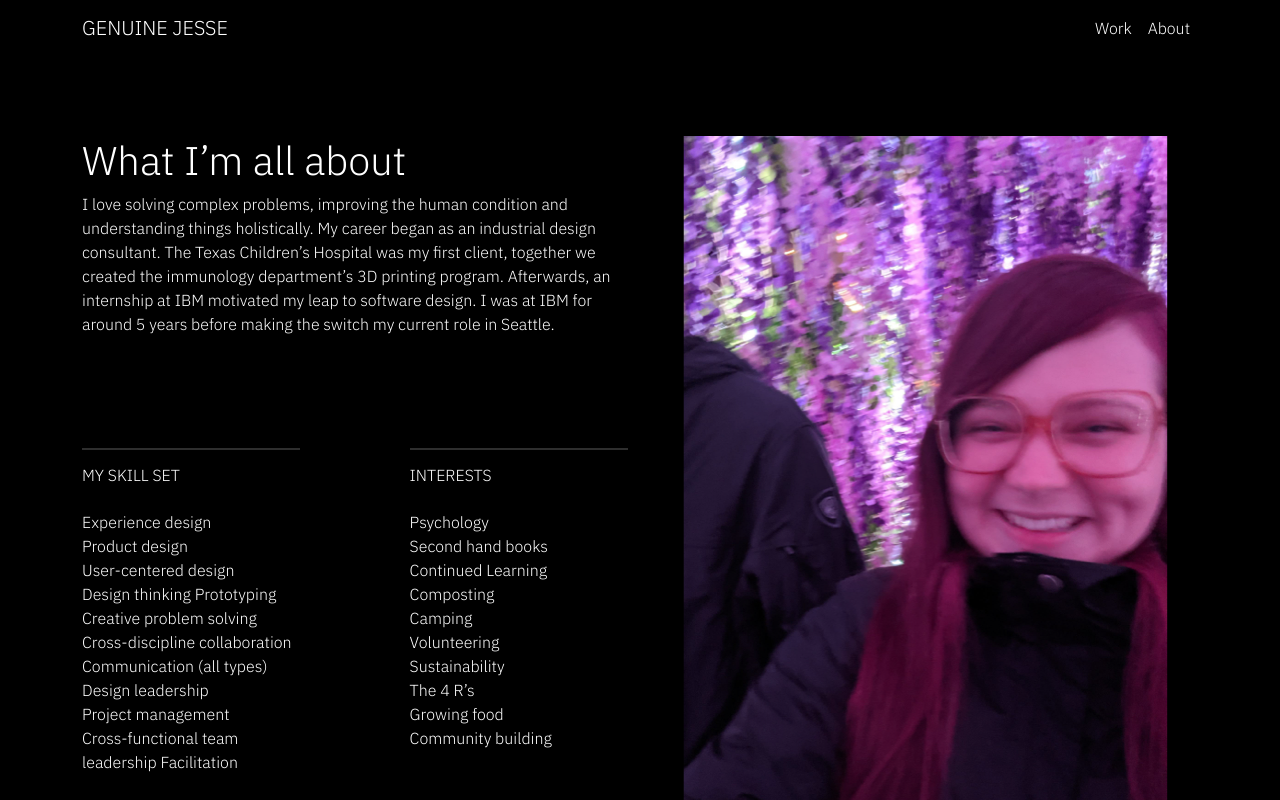
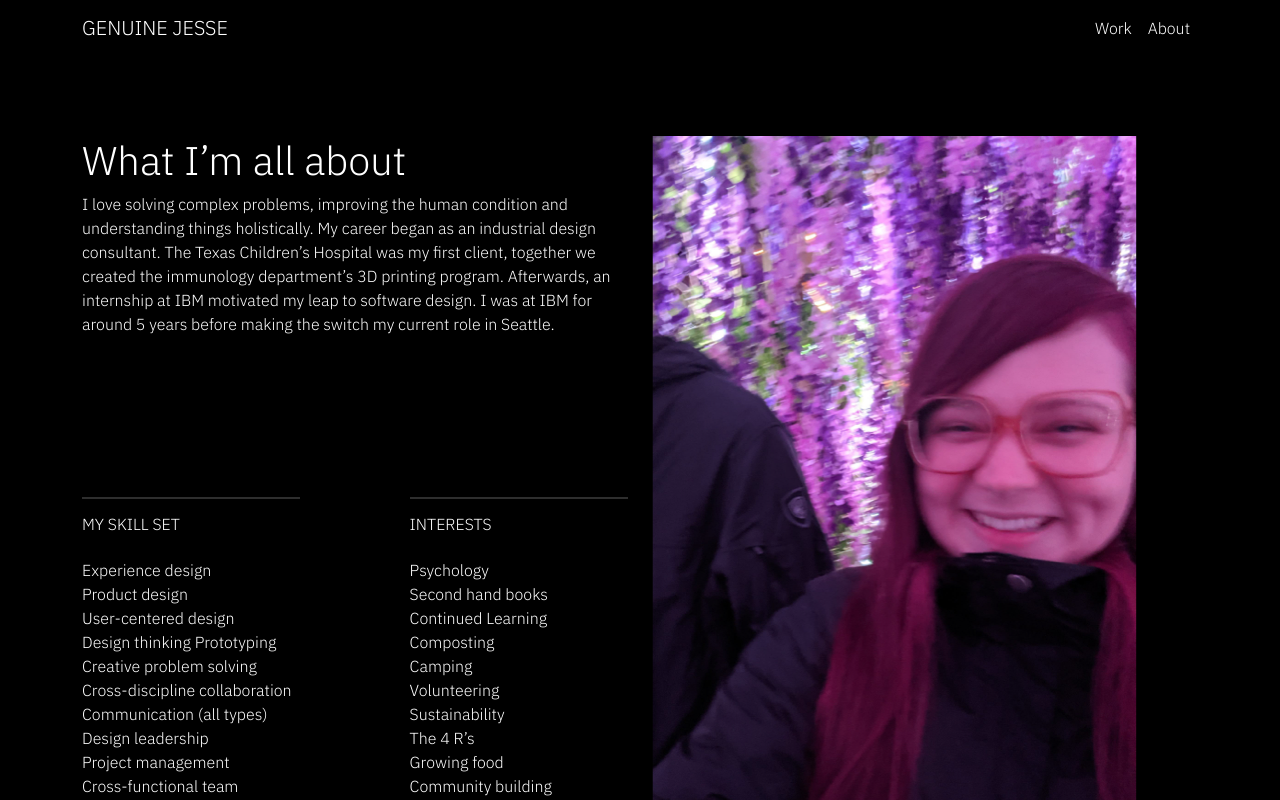
Before and after one commit to Meyer-and-Moon-Enterprises/moon-portfolio, a Next.js app: page /about in a window 1280 px wide. Shown: the top 800 px of the page. Built offline with nearby package versions, Linux system fonts and the light colour scheme.

Commit message:
updates to about page

```diff
--- a/src/components/About.js
+++ b/src/components/About.js
@@ -6,8 +6,16 @@ export default function AboutComponent () {
       <Container>
         <Row className={`spacer`} />
         <Row className={`pt-3 pb-5`}>
-          <Col className='d-flex flex-column justify-content-between'>
-            <Row>
+          <div className='col-12 d-lg-none d-flex justify-content-center'>
+            <div className={``}>
+              <picture>
+                <img className='img-fluid' src='/images/about-image.png'></img>
+              </picture>
+            </div>
+          </div>
+          <div className='col-12 d-lg-none d-flex mt-5'></div>
+          <div className='col d-flex flex-column justify-content-between'>
+            <div className='row'>
               <h1>What I’m all about</h1>
               <p>
                 I love solving complex problems, improving the human condition
@@ -18,10 +26,11 @@ export default function AboutComponent () {
                 my leap to software design. I was at IBM for around 5 years
                 before making the switch my current role in Seattle.
               </p>
-            </Row>
+            </div>
             <Row className='d-flex flex-row justify-content-between flex-grow-1 align-items-center'>
-              <Col className='d-flex justify-content-between flex-row'>
-                <div className={``} style={{borderTop: '2px solid #2e2e2e', width: '40%',}}
+              <div className='col-12 d-flex justify-content-between flex-row'>
+
+                <div className={`d-block d-lg-none mt-5`} style={{borderTop: '2px solid #2e2e2e', width: '100%',}}
                   >
                   <p className='pt-3 h6'>MY SKILL SET</p>
                   <ul className='list-unstyled pt-3'>
@@ -37,7 +46,25 @@ export default function AboutComponent () {
                     <li>Cross-functional team leadership Facilitation</li>
                   </ul>
                 </div>
-                <div className={``} style={{borderTop: '2px solid #2e2e2e', width: '40%',}}>
+              </div>
+              <Col className='d-flex justify-content-between flex-row'>
+                <div className={`d-none d-lg-block`} style={{borderTop: '2px solid #2e2e2e', width: '40%',}}
+                  >
+                  <p className='pt-3 h6'>MY SKILL SET</p>
+                  <ul className='list-unstyled pt-3'>
+                    <li>Experience design</li>
+                    <li>Product design</li>
+                    <li>User-centered design</li>
+                    <li>Design thinking Prototyping</li>
+                    <li>Creative problem solving</li>
+                    <li>Cross-discipline collaboration</li>
+                    <li>Communication (all types)</li>
+                    <li>Design leadership</li>
+                    <li>Project management</li>
+                    <li>Cross-functional team leadership Facilitation</li>
+                  </ul>
+                </div>
+                <div className={`d-none d-lg-block`} style={{borderTop: '2px solid #2e2e2e', width: '40%',}}>
                   <p className='pt-3 h6'>INTERESTS</p>
                   <ul className='list-unstyled pt-3'>
                     <li>Psychology</li>
@@ -54,11 +81,11 @@ export default function AboutComponent () {
                 </div>
               </Col>
             </Row>
-          </Col>
-          <Col className='d-flex justify-content-center'>
+          </div>
+          <Col className='d-none d-lg-block d-flex justify-content-center'>
             <div className={``}>
               <picture>
-                <img src='/images/about-image.png'></img>
+                <img className='img-fluid' src='/images/about-image.png'></img>
               </picture>
             </div>
           </Col>
```
